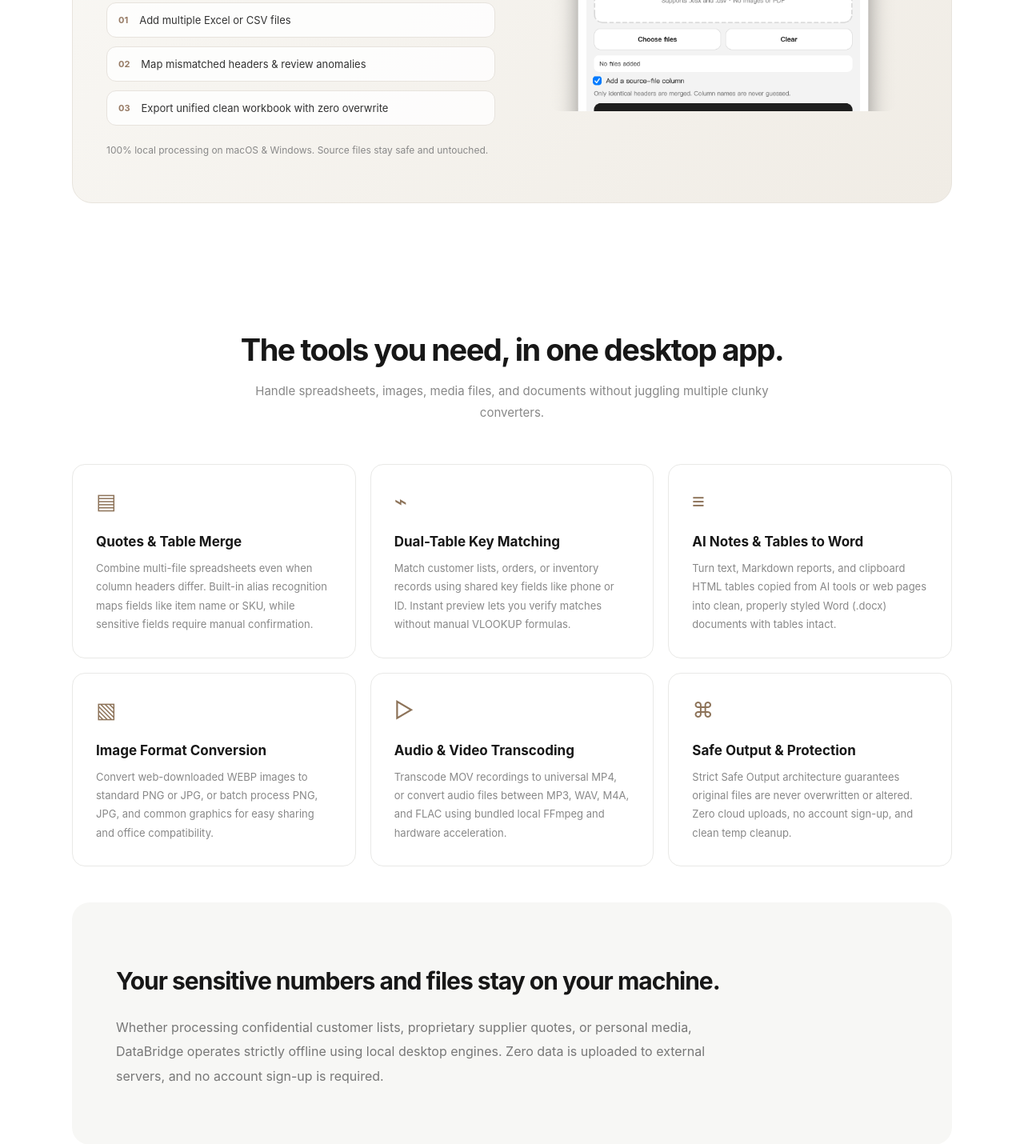
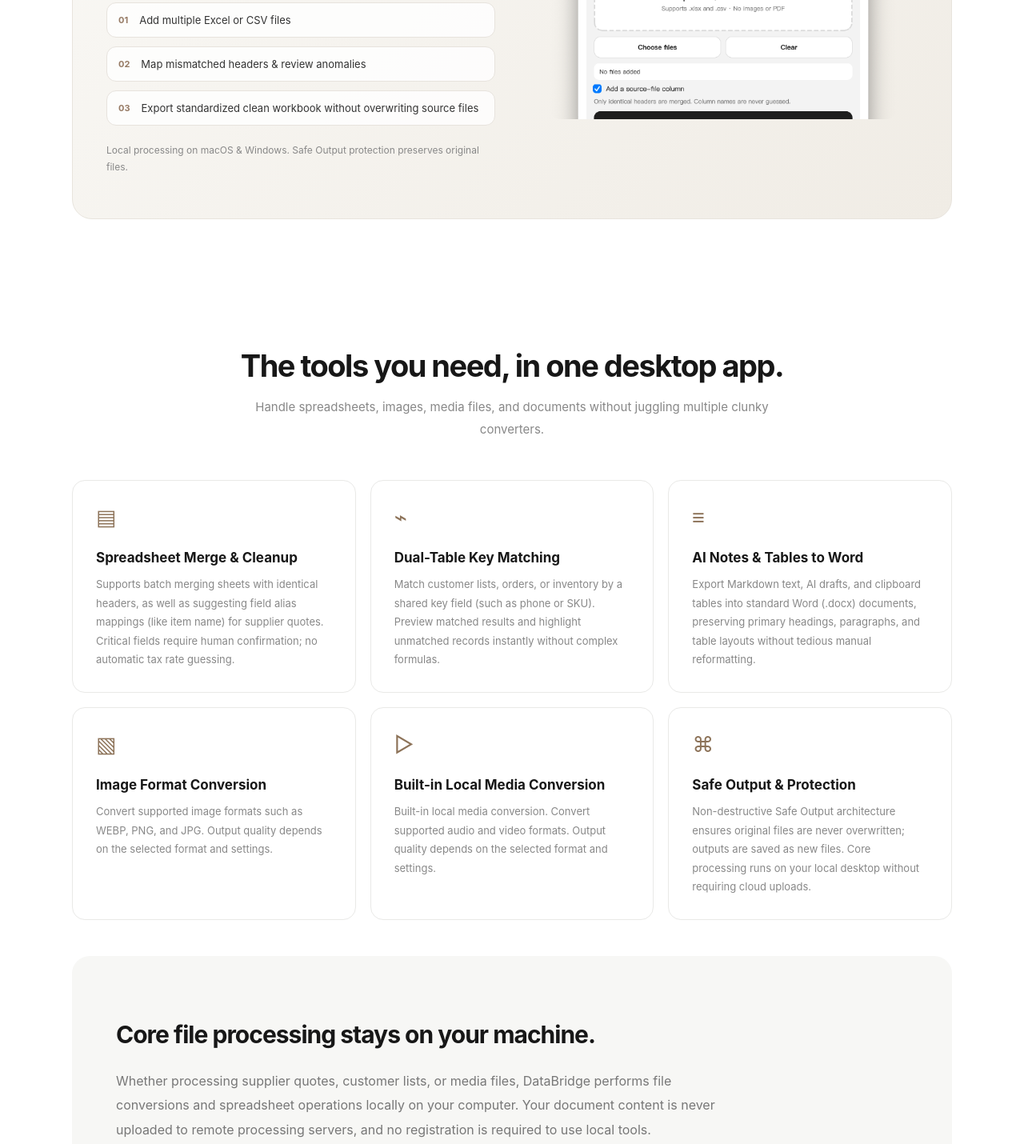
Before and after one commit to durian9188-jpg/databridge-website, a plain HTML site: page index.html in a window 1280 px wide. Shown: the part 1094-2524 px from the top of the page at 80% size. Drawn offline with Linux system fonts and the light colour scheme.

Commit message:
fix: refine copy for accurate media conversion, local processing, and excel workflows

```diff
--- a/index.html
+++ b/index.html
@@ -437,18 +437,18 @@ h1{letter-spacing:-2px}
       <div class="db-v15-step">
         <b>03</b>
         <span
-          data-en="Export unified clean workbook with zero overwrite"
-          data-zh="一键导出规范新表，原始文件完好无损">
-          Export unified clean workbook with zero overwrite
+          data-en="Export standardized clean workbook without overwriting source files"
+          data-zh="导出规范化新工作簿，安全防覆盖不改动原始文件">
+          Export standardized clean workbook without overwriting source files
         </span>
       </div>
 
     </div>
 
     <p class="db-v15-note"
-      data-en="100% local processing on macOS &amp; Windows. Source files stay safe and untouched."
-      data-zh="在您的电脑本地离线处理（支持 macOS 与 Windows）。安全防覆盖保护，绝不修改原始素材。">
-      100% local processing on macOS &amp; Windows. Source files stay safe and untouched.
+      data-en="Local processing on macOS &amp; Windows. Safe Output protection preserves original files."
+      data-zh="在您的电脑本地处理（支持 macOS 与 Windows）。安全防覆盖保护，绝不修改原始源文件。">
+      Local processing on macOS &amp; Windows. Safe Output protection preserves original files.
     </p>
 
   </div>
@@ -486,16 +486,16 @@ h1{letter-spacing:-2px}
 <p data-en="Handle spreadsheets, images, media files, and documents without juggling multiple clunky converters." data-zh="高效处理表格、图片、影音素材与文档，告别繁杂凌乱的小工具。">Handle spreadsheets, images, media files, and documents without juggling multiple clunky converters.</p>
 </div>
 <div class="grid">
-<div class="card"><div class="icon">▤</div><h3 data-en="Quotes &amp; Table Merge" data-zh="报价单整理与多表合并">Quotes &amp; Table Merge</h3><p data-en="Combine multi-file spreadsheets even when column headers differ. Built-in alias recognition maps fields like item name or SKU, while sensitive fields require manual confirmation." data-zh="多家供应商报价单表头不一致？智能识别常见别名字段，支持同表头快速合并与异构表头映射整理，敏感字段人工把关，杜绝盲目黑盒修改。">Combine multi-file spreadsheets even when column headers differ. Built-in alias recognition maps fields like item name or SKU, while sensitive fields require manual confirmation.</p></div>
-<div class="card"><div class="icon">⌁</div><h3 data-en="Dual-Table Key Matching" data-zh="双表字段关联核对">Dual-Table Key Matching</h3><p data-en="Match customer lists, orders, or inventory records using shared key fields like phone or ID. Instant preview lets you verify matches without manual VLOOKUP formulas." data-zh="客户名单、订单明细与库存表如何快速对齐？按手机号、编号或 SKU 等共有字段秒级建立关联并直观预览，告别容易出错的手动逐行查找。">Match customer lists, orders, or inventory records using shared key fields like phone or ID. Instant preview lets you verify matches without manual VLOOKUP formulas.</p></div>
-<div class="card"><div class="icon">≡</div><h3 data-en="AI Notes &amp; Tables to Word" data-zh="AI 文本与表格转 Word">AI Notes &amp; Tables to Word</h3><p data-en="Turn text, Markdown reports, and clipboard HTML tables copied from AI tools or web pages into clean, properly styled Word (.docx) documents with tables intact." data-zh="从 AI 工具或网页复制的长篇方案与多行多列表格，复制粘贴容易错位。直接将 Markdown 与剪贴板富文本导出为排版规范、样式规整的 Word 文档。">Turn text, Markdown reports, and clipboard HTML tables copied from AI tools or web pages into clean, properly styled Word (.docx) documents with tables intact.</p></div>
-<div class="card"><div class="icon">▧</div><h3 data-en="Image Format Conversion" data-zh="图片批量格式转换">Image Format Conversion</h3><p data-en="Convert web-downloaded WEBP images to standard PNG or JPG, or batch process PNG, JPG, and common graphics for easy sharing and office compatibility." data-zh="网页下载的 WEBP 格式在设计或办公软件打不开？一键批量在 WEBP、PNG、JPG 及常见图形格式间高速互转，兼容各类办公软件。">Convert web-downloaded WEBP images to standard PNG or JPG, or batch process PNG, JPG, and common graphics for easy sharing and office compatibility.</p></div>
-<div class="card"><div class="icon">▷</div><h3 data-en="Audio &amp; Video Transcoding" data-zh="音视频本地高速转码">Audio &amp; Video Transcoding</h3><p data-en="Transcode MOV recordings to universal MP4, or convert audio files between MP3, WAV, M4A, and FLAC using bundled local FFmpeg and hardware acceleration." data-zh="手机录制的 MOV 视频需要转为通用的 MP4？录音素材需要转为通用的 MP3 或 WAV？内建离线 FFmpeg 引擎本地转码，高效保护多媒体隐私。">Transcode MOV recordings to universal MP4, or convert audio files between MP3, WAV, M4A, and FLAC using bundled local FFmpeg and hardware acceleration.</p></div>
-<div class="card"><div class="icon">⌘</div><h3 data-en="Safe Output &amp; Protection" data-zh="源文件保护与本地隐私">Safe Output &amp; Protection</h3><p data-en="Strict Safe Output architecture guarantees original files are never overwritten or altered. Zero cloud uploads, no account sign-up, and clean temp cleanup." data-zh="严格执行 Safe Output 架构：永远不覆盖、不篡改您的原始源文件，输出冲突自动安全命名，任务取消立即清理临时碎片，全程脱机运行。">Strict Safe Output architecture guarantees original files are never overwritten or altered. Zero cloud uploads, no account sign-up, and clean temp cleanup.</p></div>
+<div class="card"><div class="icon">▤</div><h3 data-en="Spreadsheet Merge &amp; Cleanup" data-zh="表格批量合并与智能整理">Spreadsheet Merge &amp; Cleanup</h3><p data-en="Supports batch merging sheets with identical headers, as well as suggesting field alias mappings (like item name) for supplier quotes. Critical fields require human confirmation; no automatic tax rate guessing." data-zh="支持同表头多文件批量快速合并；针对不同供应商报价单，可根据常见别名（如品名、商品名称）建议映射，关键字段由人工核对确认，绝不自动等同含税/未税单价，杜绝黑盒修改。">Supports batch merging sheets with identical headers, as well as suggesting field alias mappings (like item name) for supplier quotes. Critical fields require human confirmation; no automatic tax rate guessing.</p></div>
+<div class="card"><div class="icon">⌁</div><h3 data-en="Dual-Table Key Matching" data-zh="双表字段关联核对">Dual-Table Key Matching</h3><p data-en="Match customer lists, orders, or inventory by a shared key field (such as phone or SKU). Preview matched results and highlight unmatched records instantly without complex formulas." data-zh="客户名单、订单明细与库存表如何快速对齐？按选定的共有主键字段（如手机号、单号或 SKU）建立关联，即时预览匹配结果并提示未匹配记录，无需手动编写繁琐公式。">Match customer lists, orders, or inventory by a shared key field (such as phone or SKU). Preview matched results and highlight unmatched records instantly without complex formulas.</p></div>
+<div class="card"><div class="icon">≡</div><h3 data-en="AI Notes &amp; Tables to Word" data-zh="AI 文本与表格转 Word">AI Notes &amp; Tables to Word</h3><p data-en="Export Markdown text, AI drafts, and clipboard tables into standard Word (.docx) documents, preserving primary headings, paragraphs, and table layouts without tedious manual reformatting." data-zh="快速将 Markdown 文本、AI 草稿内容及剪贴板表格导出为规范的 Word (.docx) 文档，保留基础标题段落与表格网格，减少手动排版成本。">Export Markdown text, AI drafts, and clipboard tables into standard Word (.docx) documents, preserving primary headings, paragraphs, and table layouts without tedious manual reformatting.</p></div>
+<div class="card"><div class="icon">▧</div><h3 data-en="Image Format Conversion" data-zh="图片批量格式转换">Image Format Conversion</h3><p data-en="Convert supported image formats such as WEBP, PNG, and JPG. Output quality depends on the selected format and settings." data-zh="支持常见图片格式（如 WEBP、PNG、JPG）批量转换，便于日常办公使用，具体输出质量取决于选择的格式和转换参数。">Convert supported image formats such as WEBP, PNG, and JPG. Output quality depends on the selected format and settings.</p></div>
+<div class="card"><div class="icon">▷</div><h3 data-en="Built-in Local Media Conversion" data-zh="内置本地音视频转换引擎">Built-in Local Media Conversion</h3><p data-en="Built-in local media conversion. Convert supported audio and video formats. Output quality depends on the selected format and settings." data-zh="内置本地音视频转换引擎。支持常见音频和视频格式转换，具体输出质量取决于选择的格式和转换参数。">Built-in local media conversion. Convert supported audio and video formats. Output quality depends on the selected format and settings.</p></div>
+<div class="card"><div class="icon">⌘</div><h3 data-en="Safe Output &amp; Protection" data-zh="源文件保护与本地处理">Safe Output &amp; Protection</h3><p data-en="Non-destructive Safe Output architecture ensures original files are never overwritten; outputs are saved as new files. Core processing runs on your local desktop without requiring cloud uploads." data-zh="安全防覆盖输出设计：绝不修改或覆盖原始源文件，结果自动另存为新文件；核心文件处理均在本地电脑执行，无需将文件上传至云端服务器。">Non-destructive Safe Output architecture ensures original files are never overwritten; outputs are saved as new files. Core processing runs on your local desktop without requiring cloud uploads.</p></div>
 </div>
 <div class="privacy" id="privacy">
-<h2 data-en="Your sensitive numbers and files stay on your machine." data-zh="企业财务数据与核心文件，100% 留在本机。">Your sensitive numbers and files stay on your machine.</h2>
-<p data-en="Whether processing confidential customer lists, proprietary supplier quotes, or personal media, DataBridge operates strictly offline using local desktop engines. Zero data is uploaded to external servers, and no account sign-up is required." data-zh="无论是涉及商业机密的供应商底价、客户联系名单，还是个人影音素材，DataBridge 全程使用本机原生引擎离线运算。零云端上传、零数据回传、无需注册登录账号，从根源上消除文件泄密风险。">Whether processing confidential customer lists, proprietary supplier quotes, or personal media, DataBridge operates strictly offline using local desktop engines. Zero data is uploaded to external servers, and no account sign-up is required.</p>
+<h2 data-en="Core file processing stays on your machine." data-zh="核心业务文件与数据，全部在本地处理。">Core file processing stays on your machine.</h2>
+<p data-en="Whether processing supplier quotes, customer lists, or media files, DataBridge performs file conversions and spreadsheet operations locally on your computer. Your document content is never uploaded to remote processing servers, and no registration is required to use local tools." data-zh="无论是处理供应商报价单、客户明细还是音视频素材，DataBridge 的文件转换与表格处理均在您的电脑本地执行。文档内容不会上传至远端云端服务器处理，无需注册即可使用本地工具。">Whether processing supplier quotes, customer lists, or media files, DataBridge performs file conversions and spreadsheet operations locally on your computer. Your document content is never uploaded to remote processing servers, and no registration is required to use local tools.</p>
 </div>
 </div>
 </section>
@@ -507,8 +507,8 @@ h1{letter-spacing:-2px}
 <p data-en="Mismatched quotes, tedious list checks, and incompatible media shouldn't take up your entire afternoon." data-zh="异构表头对齐、表格名单复核、格式打不开，不应该占用你整个下午。">Mismatched quotes, tedious list checks, and incompatible media shouldn't take up your entire afternoon.</p>
 </div>
 <div class="grid">
-<div class="card"><div class="icon">01</div><h3 data-en="Mismatched supplier quotes?" data-zh="各供应商报价单表头各叫各的？">Mismatched supplier quotes?</h3><p data-en="One vendor labels it &quot;Item Name&quot;, another &quot;Product Code&quot;; some include tax, others don't. DataBridge maps field aliases with user confirmation, so you can combine diverse quotes into one unified sheet." data-zh="这家叫“品名”，那家叫“商品全称”；有的含税，有的未税。智能整理根据别名规则建议对齐方式，高风险字段由人工确认把关，轻松导出标准化表格。">One vendor labels it "Item Name", another "Product Code"; some include tax, others don't. DataBridge maps field aliases with user confirmation, so you can combine diverse quotes into one unified sheet.</p></div>
-<div class="card"><div class="icon">02</div><h3 data-en="Lost in manual spreadsheet cross-checks?" data-zh="核对两张表格时容易眼花看漏？">Lost in manual spreadsheet cross-checks?</h3><p data-en="Cross-checking sales data against customer registries by hand is tedious and error-prone. Link two tables instantly by unique keys to reveal matched entries without fragile spreadsheet macros." data-zh="采购明细与入库清单对不上？通过物料编码或手机号等唯一主键建立快速关联，即时核对匹配记录与差异，告别眼花缭乱的手工逐行筛选查找。">Cross-checking sales data against customer registries by hand is tedious and error-prone. Link two tables instantly by unique keys to reveal matched entries without fragile spreadsheet macros.</p></div>
+<div class="card"><div class="icon">01</div><h3 data-en="Mismatched supplier quotes?" data-zh="各供应商报价单表头各叫各的？">Mismatched supplier quotes?</h3><p data-en="Different suppliers use different column names: one labels it &quot;Item Name&quot;, another &quot;Product Code&quot;. DataBridge suggests alias mappings while requiring human confirmation for business-critical fields—without automatic tax rate guessing—to export a standardized workbook." data-zh="各家供应商表头命名不一：这家叫“品名”，那家叫“商品全称”。智能整理可根据别名规则建议映射，关键业务字段由人工确认把关（不会自动计算税率或混淆含税未税单价），导出标准化新表格。">Different suppliers use different column names: one labels it "Item Name", another "Product Code". DataBridge suggests alias mappings while requiring human confirmation for business-critical fields—without automatic tax rate guessing—to export a standardized workbook.</p></div>
+<div class="card"><div class="icon">02</div><h3 data-en="Lost in manual spreadsheet cross-checks?" data-zh="核对两张表格时容易眼花看漏？">Lost in manual spreadsheet cross-checks?</h3><p data-en="Need to match sales records against customer lists? Link two tables instantly by a shared key field to preview matched rows and identify unmatched entries without writing formulas." data-zh="采购明细与入库清单需要对齐？通过物料编码或手机号等选定主键建立关联，即时预览匹配结果并提示未匹配记录，告别手工逐行查找。">Need to match sales records against customer lists? Link two tables instantly by a shared key field to preview matched rows and identify unmatched entries without writing formulas.</p></div>
 <div class="card"><div class="icon">03</div><h3 data-en="Frustrated by incompatible file formats?" data-zh="经常被各种打不开的文件格式卡住？">Frustrated by incompatible file formats?</h3><p data-en="WEBP pictures that won't paste into presentations, MOV videos that fail in Windows players, or AI reports losing table columns. Convert them cleanly right on your desktop." data-zh="网页下载的 WEBP 无法插入 PPT、手机拍的 MOV 视频在 Windows 上播放受阻、AI 生成的报告复制出来表格全乱。在一个工作台内清爽搞定各种格式转换。">WEBP pictures that won't paste into presentations, MOV videos that fail in Windows players, or AI reports losing table columns. Convert them cleanly right on your desktop.</p></div>
 </div>
 </div>
```
